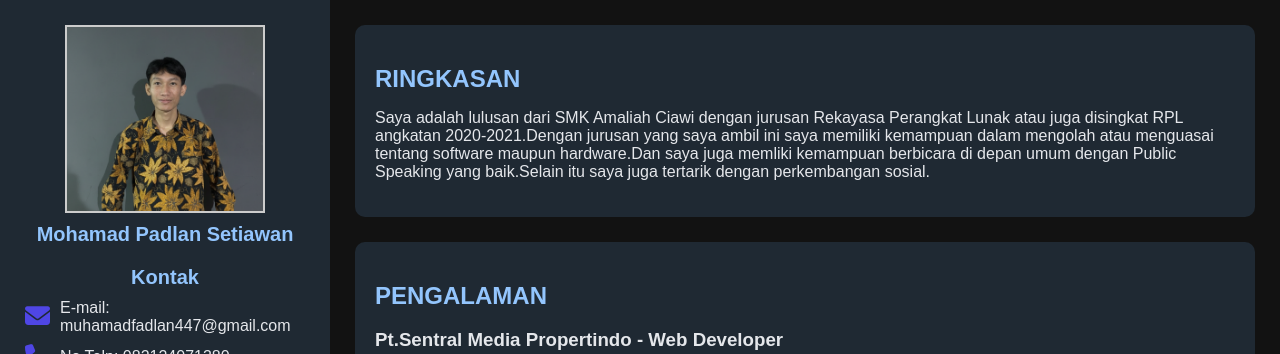
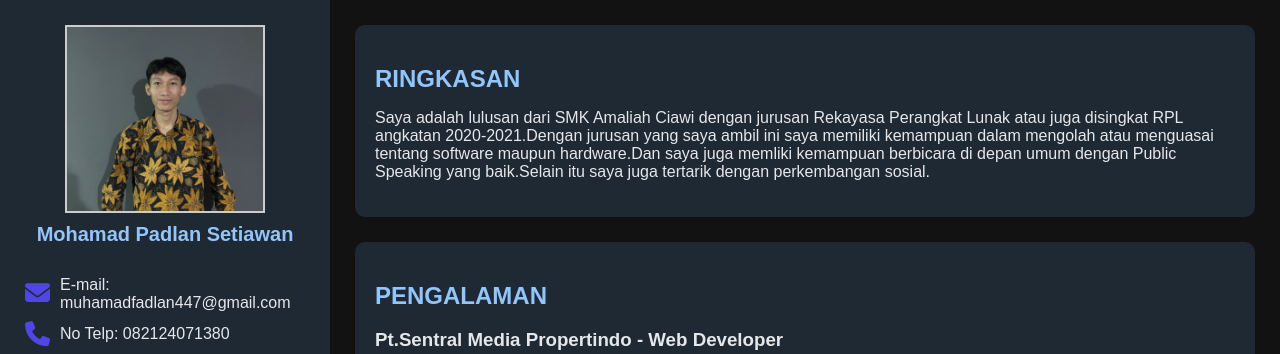
Before and after one commit to ellansl347-lan/BiographicalData, a plain HTML site: page index.html in a window 1280 px wide. Shown: the top 354 px of the page. Drawn offline with Linux system fonts and the light colour scheme; a script that the page names is missing.

Commit message:
index.html

```diff
--- a/index.html
+++ b/index.html
@@ -19,7 +19,7 @@
         <h2>Mohamad Padlan Setiawan</h2>
 
         <!-- Kontak sidebar -->
-        <h2>Kontak</h2>
+        <h2></h2>
         <div class="sidebar-contact">
             <div class="contact-item">
                 <i class="fas fa-envelope"></i>
```
